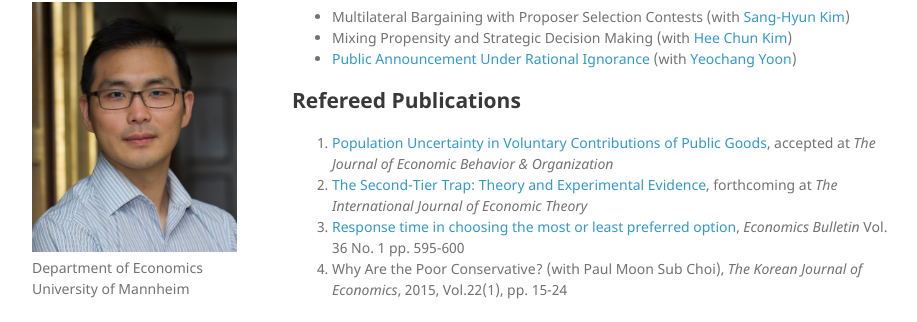
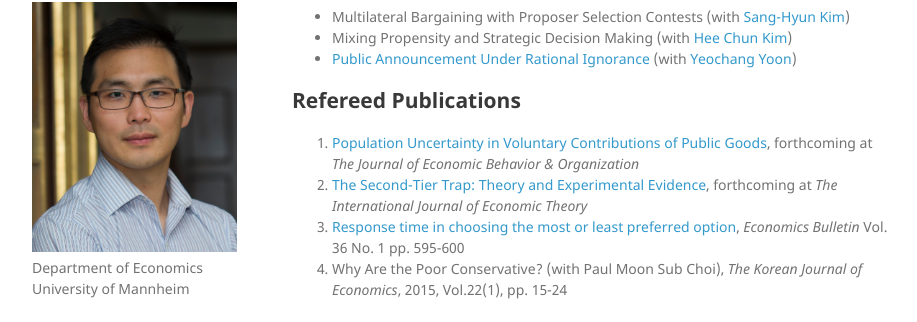
Before and after one commit to kimdukgyoo/kimdukgyoo.github.io, a Jekyll site: the page built from research.md, in a window 1280 px wide. Shown: the part 221-543 px from the top of the page, without its empty margins (178-1095 px from the left). Built offline with Jekyll 4.4.1, drawn with Linux system fonts in a browser that asks for light colours; our own code applies the rules of GitHub Pages for plain Markdown files.

Commit message:
Update research.md

```diff
--- a/research.md
+++ b/research.md
@@ -8,7 +8,7 @@
 * <a href="https://kimdukgyoo.github.io/pdfjs/web/viewer.html?file=PARI_20170908.pdf" target="_blank"> Public Announcement Under Rational Ignorance</a> (with [Yeochang Yoon](https://sites.google.com/site/yyeochang/ "Yeochang Yoon's webpage"))
 
 ## Refereed Publications
-1.  <a href="https://doi.org/10.1016/j.jebo.2017.10.009" target="_blank"> Population Uncertainty in Voluntary Contributions of Public Goods</a>, accepted at _The Journal of Economic Behavior & Organization_
+1.  <a href="https://doi.org/10.1016/j.jebo.2017.10.009" target="_blank"> Population Uncertainty in Voluntary Contributions of Public Goods</a>, forthcoming at _The Journal of Economic Behavior & Organization_
 1. <a href="https://kimdukgyoo.github.io/pdfjs/web/viewer.html?file=TheSecondTierTrap-TheoryandEvidence.pdf" target="_blank">The Second-Tier Trap: Theory and Experimental Evidence</a>, forthcoming at _The International Journal of Economic Theory_
 2. <a href="http://www.accessecon.com/Pubs/EB/2016/Volume36/EB-16-V36-I1-P59.pdf" target="_blank"> Response time in choosing the most or least preferred option</a>, _Economics Bulletin_ Vol. 36 No. 1 pp. 595-600
 3. Why Are the Poor Conservative? (with Paul Moon Sub Choi), _The Korean Journal of Economics_, 2015, Vol.22(1), pp. 15-24
```
